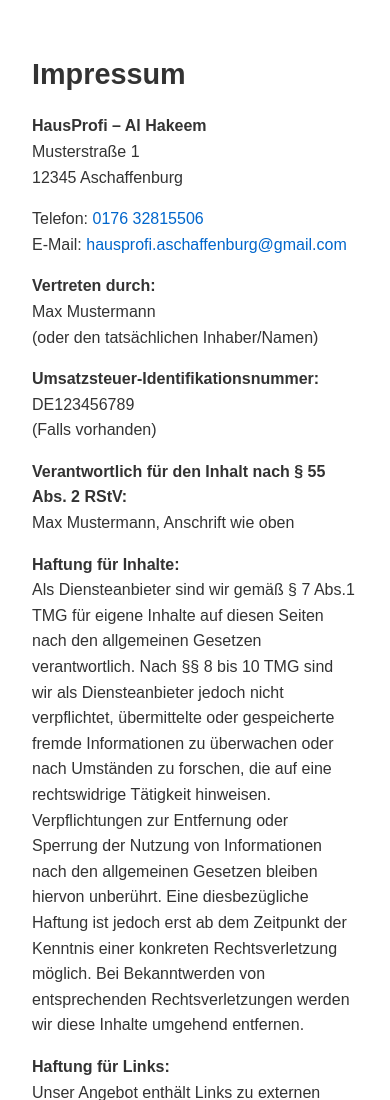
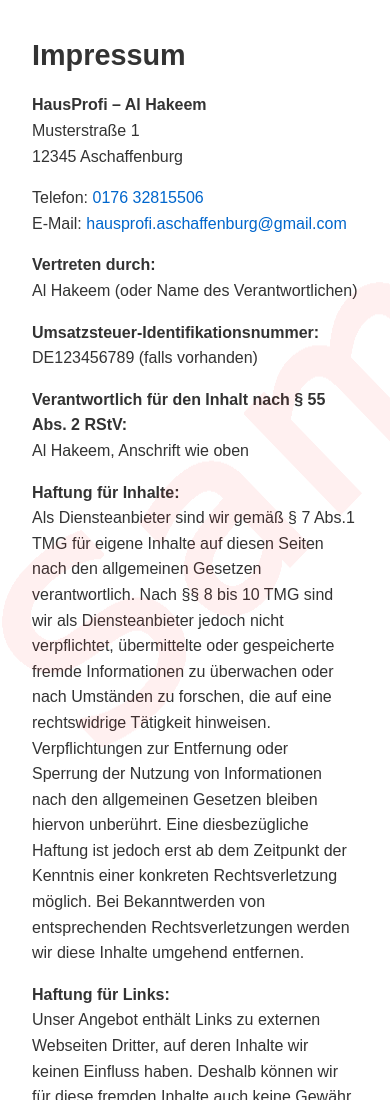
Before and after one commit to trklkddr/hausprofi, a plain HTML site: page impressum.html in a window 390 px wide. Shown: the top 1100 px of the page. Drawn offline with Linux system fonts and the light colour scheme.

Commit message:
changes, responsivness improved

```diff
--- a/impressum.html
+++ b/impressum.html
@@ -5,16 +5,38 @@
   <meta name="viewport" content="width=device-width, initial-scale=1.0"/>
   <title>Impressum | HausProfi – Al Hakeem</title>
   <style>
+    /* Grundlegende Styles */
+    * {
+      margin: 0;
+      padding: 0;
+      box-sizing: border-box;
+      font-family: Arial, sans-serif;
+    }
     body {
-      margin: 0;
-      font-family: Arial, sans-serif;
-      line-height: 1.6;
       background-color: #fff;
       color: #333;
+      line-height: 1.6;
       padding: 2em;
       max-width: 800px;
       margin: auto;
+      position: relative;
     }
+
+    /* Overlay: sample.png */
+    body::after {
+      content: "";
+      position: fixed;
+      top: 0;
+      left: 0;
+      width: 100%;
+      height: 100%;
+      pointer-events: none;
+      background: url('sample.png') repeat;
+      background-size: 750px 750px;
+      opacity: 0.2;
+      z-index: 9999;
+    }
+
     a {
       color: #0066cc;
       text-decoration: none;
@@ -32,6 +54,7 @@
     footer {
       margin-top: 2em;
       font-size: 0.9em;
+      text-align: center;
     }
     footer a {
       color: #0066cc;
@@ -48,49 +71,50 @@
   Musterstraße 1<br>
   12345 Aschaffenburg</p>
 
-  <p>Telefon: <a href="tel:+4917632815506">0176 32815506</a><br>
+  <p>Telefon: <a href="tel:+4917632815506">0176&nbsp;32815506</a><br>
   E-Mail: <a href="mailto:hausprofi.aschaffenburg@gmail.com">hausprofi.aschaffenburg@gmail.com</a></p>
 
   <p><strong>Vertreten durch:</strong><br>
-  Max Mustermann<br>
-  (oder den tatsächlichen Inhaber/Namen)</p>
+  Al Hakeem (oder Name des Verantwortlichen)</p>
 
-  <p><strong>Umsatzsteuer-Identifikationsnummer:</strong> DE123456789<br>
-  (Falls vorhanden)</p>
+  <p><strong>Umsatzsteuer-Identifikationsnummer:</strong> DE123456789 (falls vorhanden)</p>
 
   <p><strong>Verantwortlich für den Inhalt nach § 55 Abs. 2 RStV:</strong><br>
-  Max Mustermann, Anschrift wie oben</p>
+  Al Hakeem, Anschrift wie oben</p>
 
   <p><strong>Haftung für Inhalte:</strong><br>
-  Als Diensteanbieter sind wir gemäß § 7 Abs.1 TMG für eigene Inhalte auf diesen Seiten nach
-  den allgemeinen Gesetzen verantwortlich. Nach §§ 8 bis 10 TMG sind wir als Diensteanbieter
-  jedoch nicht verpflichtet, übermittelte oder gespeicherte fremde Informationen zu überwachen
-  oder nach Umständen zu forschen, die auf eine rechtswidrige Tätigkeit hinweisen. Verpflichtungen
-  zur Entfernung oder Sperrung der Nutzung von Informationen nach den allgemeinen Gesetzen bleiben
-  hiervon unberührt. Eine diesbezügliche Haftung ist jedoch erst ab dem Zeitpunkt der Kenntnis
-  einer konkreten Rechtsverletzung möglich. Bei Bekanntwerden von entsprechenden Rechtsverletzungen
+  Als Diensteanbieter sind wir gemäß § 7 Abs.1 TMG für eigene Inhalte auf diesen Seiten
+  nach den allgemeinen Gesetzen verantwortlich. Nach §§ 8 bis 10 TMG sind wir als
+  Diensteanbieter jedoch nicht verpflichtet, übermittelte oder gespeicherte fremde
+  Informationen zu überwachen oder nach Umständen zu forschen, die auf eine rechtswidrige
+  Tätigkeit hinweisen. Verpflichtungen zur Entfernung oder Sperrung der Nutzung von
+  Informationen nach den allgemeinen Gesetzen bleiben hiervon unberührt. Eine
+  diesbezügliche Haftung ist jedoch erst ab dem Zeitpunkt der Kenntnis einer konkreten
+  Rechtsverletzung möglich. Bei Bekanntwerden von entsprechenden Rechtsverletzungen
   werden wir diese Inhalte umgehend entfernen.</p>
 
   <p><strong>Haftung für Links:</strong><br>
-  Unser Angebot enthält Links zu externen Webseiten Dritter, auf deren Inhalte wir keinen Einfluss
-  haben. Deshalb können wir für diese fremden Inhalte auch keine Gewähr übernehmen. Für die Inhalte
-  der verlinkten Seiten ist stets der jeweilige Anbieter oder Betreiber der Seiten verantwortlich.
-  Die verlinkten Seiten wurden zum Zeitpunkt der Verlinkung auf mögliche Rechtsverstöße überprüft.
-  Rechtswidrige Inhalte waren zum Zeitpunkt der Verlinkung nicht erkennbar. Eine permanente
-  inhaltliche Kontrolle der verlinkten Seiten ist jedoch ohne konkrete Anhaltspunkte einer
-  Rechtsverletzung nicht zumutbar. Bei Bekanntwerden von Rechtsverletzungen werden wir derartige
-  Links umgehend entfernen.</p>
+  Unser Angebot enthält Links zu externen Webseiten Dritter, auf deren Inhalte wir keinen
+  Einfluss haben. Deshalb können wir für diese fremden Inhalte auch keine Gewähr
+  übernehmen. Für die Inhalte der verlinkten Seiten ist stets der jeweilige Anbieter oder
+  Betreiber der Seiten verantwortlich. Die verlinkten Seiten wurden zum Zeitpunkt der
+  Verlinkung auf mögliche Rechtsverstöße überprüft. Rechtswidrige Inhalte waren zum
+  Zeitpunkt der Verlinkung nicht erkennbar. Eine permanente inhaltliche Kontrolle der
+  verlinkten Seiten ist jedoch ohne konkrete Anhaltspunkte einer Rechtsverletzung nicht
+  zumutbar. Bei Bekanntwerden von Rechtsverletzungen werden wir derartige Links umgehend
+  entfernen.</p>
 
   <p><strong>Urheberrecht:</strong><br>
-  Die durch die Seitenbetreiber erstellten Inhalte und Werke auf diesen Seiten unterliegen dem
-  deutschen Urheberrecht. Beiträge Dritter sind als solche gekennzeichnet. Die Vervielfältigung,
-  Bearbeitung, Verbreitung und jede Art der Verwertung außerhalb der Grenzen des Urheberrechtes
-  bedürfen der schriftlichen Zustimmung des jeweiligen Autors bzw. Erstellers. Downloads und Kopien
-  dieser Seite sind nur für den privaten, nicht kommerziellen Gebrauch gestattet. Soweit die Inhalte
-  auf dieser Seite nicht vom Betreiber erstellt wurden, werden die Urheberrechte Dritter beachtet.
-  Insbesondere werden Inhalte Dritter als solche gekennzeichnet. Sollten Sie trotzdem auf eine
-  Urheberrechtsverletzung aufmerksam werden, bitten wir um einen entsprechenden Hinweis. Bei
-  Bekanntwerden von Rechtsverletzungen werden wir derartige Inhalte umgehend entfernen.</p>
+  Die durch die Seitenbetreiber erstellten Inhalte und Werke auf diesen Seiten unterliegen
+  dem deutschen Urheberrecht. Beiträge Dritter sind als solche gekennzeichnet. Die
+  Vervielfältigung, Bearbeitung, Verbreitung und jede Art der Verwertung außerhalb der
+  Grenzen des Urheberrechtes bedürfen der schriftlichen Zustimmung des jeweiligen Autors
+  bzw. Erstellers. Downloads und Kopien dieser Seite sind nur für den privaten, nicht
+  kommerziellen Gebrauch gestattet. Soweit die Inhalte auf dieser Seite nicht vom Betreiber
+  erstellt wurden, werden die Urheberrechte Dritter beachtet. Insbesondere werden Inhalte
+  Dritter als solche gekennzeichnet. Sollten Sie trotzdem auf eine Urheberrechtsverletzung
+  aufmerksam werden, bitten wir um einen entsprechenden Hinweis. Bei Bekanntwerden von
+  Rechtsverletzungen werden wir derartige Inhalte umgehend entfernen.</p>
 
   <footer>
     <p>&copy; 2025 HausProfi – Al Hakeem. Alle Rechte vorbehalten.</p>
```
Also changed, not shown: datenschutz.html (+38 -5 lines), index.html (+47 -10 lines), sample.png (added).
